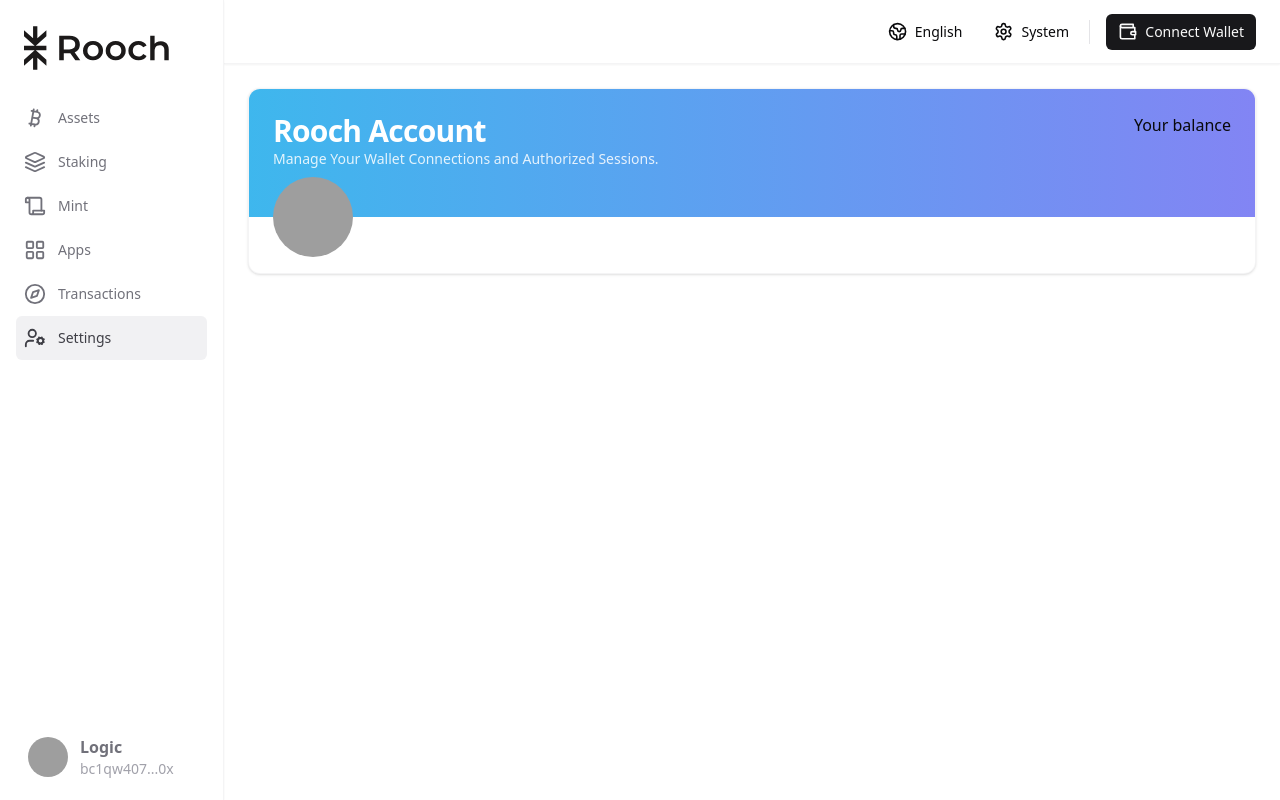
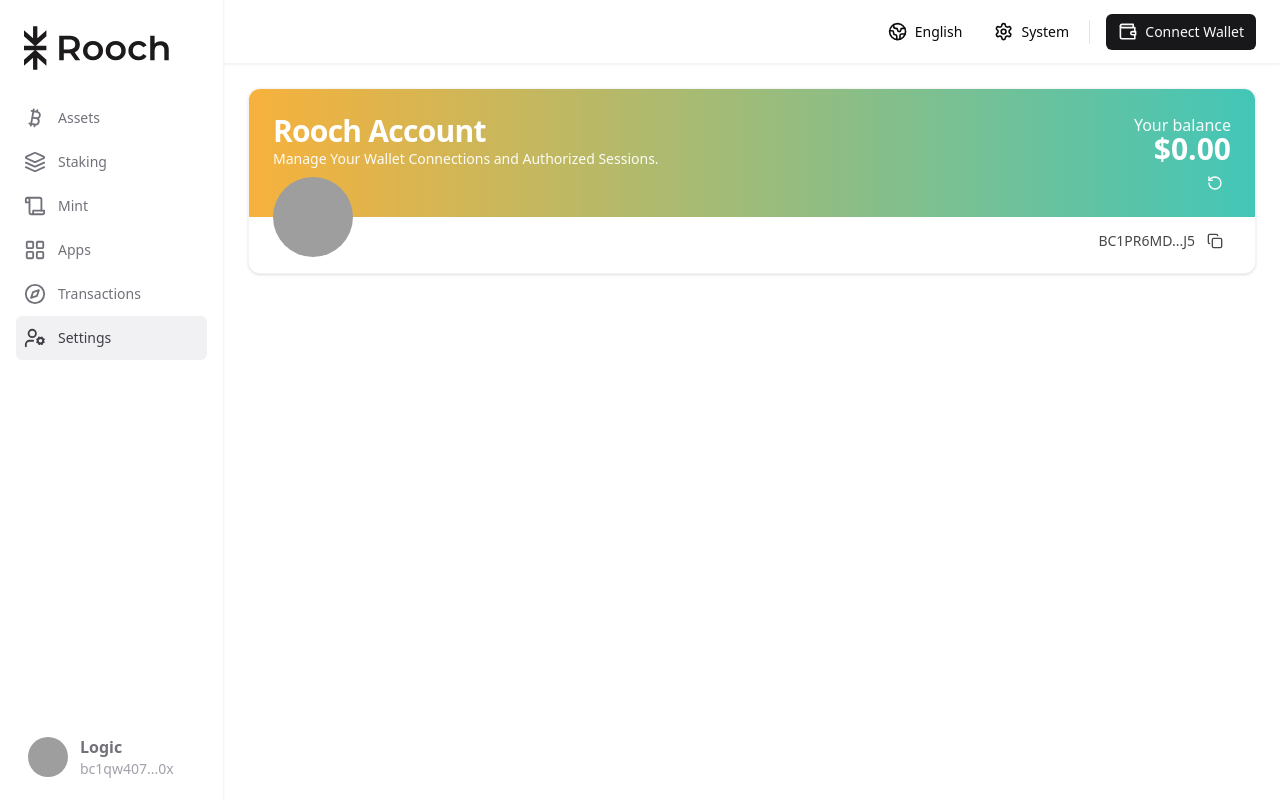
Before and after one commit to rooch-network/rooch-portal-v1, a React (Vite) app: page /settings in a window 1280 px wide. Built offline with nearby package versions, Linux system fonts and the light colour scheme; grey boxes are pictures that could not be loaded.

Commit message:
feat: complete the address card on the `settings` page

```diff
--- a/src/(dashboard)/userSettings/user-settings-layout.tsx
+++ b/src/(dashboard)/userSettings/user-settings-layout.tsx
@@ -1,4 +1,5 @@
 import { Avatar, AvatarFallback, AvatarImage } from "@/components/ui/avatar";
+import { Button } from "@/components/ui/button";
 import {
   Card,
   CardContent,
@@ -7,6 +8,7 @@ import {
   CardHeader,
   CardTitle,
 } from "@/components/ui/card";
+import { Copy, RotateCcw } from "lucide-react";
 
 export const UserSettingsLayout = () => {
   return (
@@ -18,18 +20,33 @@ export const UserSettingsLayout = () => {
               <CardTitle className="text-2xl md:text-3xl leading-tight text-white">
                 Rooch Account
               </CardTitle>
-              <CardDescription className="text-wrap text-white/85 dark:text-white/70 text-xs md:text-sm">
+              <CardDescription className="text-wrap text-white/95 dark:text-white/70 text-xs md:text-sm">
                 Manage Your Wallet Connections and Authorized Sessions.
               </CardDescription>
             </div>
-            <div className="ml-2">
-              <span>Your balance</span>
+            <div className="ml-4 flex flex-col items-end justify-start text-sm md:text-base">
+              <span className="mt-1.5 text-white/95 dark:text-white/85 leading-3">
+                Your balance
+              </span>
+              <span className="text-2xl md:text-3xl font-semibold text-white">
+                $0.00
+              </span>
+              <Button
+                variant="ghost"
+                size="icon"
+                className="rounded-full h-8 w-8 hover:bg-transparent/15 transition-all"
+              >
+                <RotateCcw className="w-4 h-4 text-white" />
+              </Button>
             </div>
           </div>
         </CardHeader>
         <CardContent className="p-0">
           <div>
-            <div className="bg-gradient-to-r from-sky-500 to-indigo-500 object-cover w-full h-28 md:h-32 opacity-80 select-none" />
+            <div
+              className="bg-gradient-to-r from-amber-500
+to-teal-500 dark:from-amber-600 dark:to-teal-600 object-cover w-full h-28 md:h-32 opacity-80 select-none"
+            />
           </div>
         </CardContent>
         <CardFooter className="flex justify-between relative pb-8 md:pb-14 px-4 md:px-6 dark:bg-zinc-800/90 h-full">
@@ -39,6 +56,18 @@ export const UserSettingsLayout = () => {
               <AvatarFallback className="text-xl">LO</AvatarFallback>
             </Avatar>
           </div>
+          <div className="absolute top-0 right-4 md:top-2 md:right-6">
+            <div className="flex items-center justify-center gap-1 text-sm text-zinc-800/85">
+              <span>BC1PR6MD...J5</span>
+              <Button
+                variant="ghost"
+                size="icon"
+                className="rounded-full h-8 w-8 hover:bg-transparent/15 transition-all"
+              >
+                <Copy className="w-4 h-4" />
+              </Button>
+            </div>
+          </div>
         </CardFooter>
       </Card>
     </div>
```
